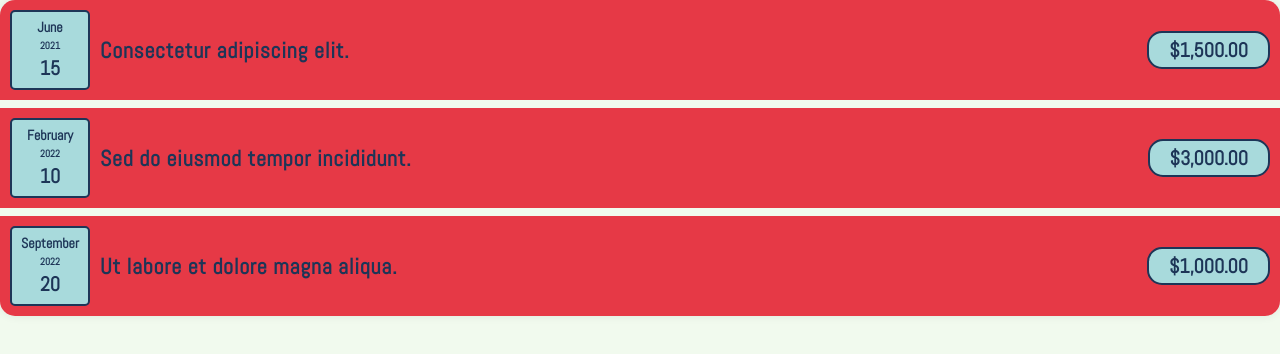
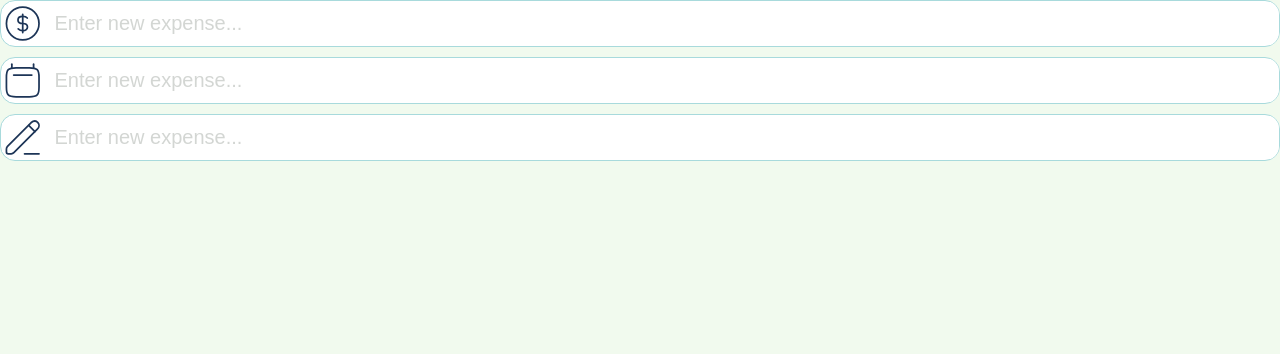
Before and after one commit to BasheerRajeh/React-Expenses-App, a React (Create React App) app: page / in a window 1280 px wide. Shown: the top 354 px of the page. Built offline with nearby package versions, Linux system fonts and the light colour scheme; the HTML template or start-up script is replaced by a standard one.

Commit message:
Buil Input & Icon Component.

```diff
--- a/src/App.js
+++ b/src/App.js
@@ -1,5 +1,7 @@
 import ExpensesList from "./components/Expenses/ExpensesList";
 import Card from "./components/shared/Card";
+import Icon from "./components/shared/Icon";
+import Input from "./components/shared/Input";
 
 function App() {
   const expenses = [
@@ -21,7 +23,26 @@ function App() {
   ];
 
   return (
-    <ExpensesList expenses={expenses} />
+    <div>
+      <Input
+        name="expense"
+        value=""
+        placeholder="Enter new expense..."
+        icon={"dollar"}
+      />
+      <Input
+        name="expense"
+        value=""
+        placeholder="Enter new expense..."
+        icon={"calendar"}
+      />
+      <Input
+        name="expense"
+        value=""
+        placeholder="Enter new expense..."
+        icon={"pen"}
+      />
+    </div>
   );
 }
 
--- /dev/null
+++ b/src/components/shared/Icon.css
@@ -0,0 +1,6 @@
+.icon {
+    display: inline-block;
+    width: 100%;
+    height: 100%;
+    color: inherit;
+}
--- /dev/null
+++ b/src/components/shared/Icon.jsx
@@ -0,0 +1,13 @@
+import React from "react";
+import sprite from "../../assets/icons/sprite.svg";
+import "./Icon.css";
+
+const Icon = ({ icon, className = "", onClick }) => {
+    return (
+        <svg onClick={onClick} className={`icon ${className}`}>
+            <use xlinkHref={`${sprite}#${icon}`} />
+        </svg>
+    );
+};
+
+export default Icon;
--- /dev/null
+++ b/src/components/shared/Input.css
@@ -0,0 +1,43 @@
+.input-group {
+    display: flex;
+    width: 100%;
+    align-items: center;
+    justify-content: start;
+    margin-bottom: 1rem;
+}
+
+.group-input {
+    align-items: center;
+    background: #fff;
+    border-radius: 15px;
+    border: 1px solid var(--color-secondary);
+    display: flex;
+    justify-content: space-between;
+    overflow: hidden;
+    width: 100%;
+}
+
+.group-input__input {
+    border: 0;
+    flex-grow: 1;
+    font-size: 2rem;
+    outline: none;
+    padding: 1rem;
+    transition: all 0.1s ease-out;
+    width: 100%;
+}
+
+.group-input__input:focus {
+    box-shadow: inset 0 1px 1px rgb(0 0 0 / 8%), 0 0 8px rgb(102 175 233 / 60%);
+}
+
+.group-input__input::placeholder {
+    color: #2323
+}
+
+.group-input__icon {
+    display: inline-block;
+    color: var(--color-heading);
+    width: 45px;
+    height: 45px;
+}
--- /dev/null
+++ b/src/components/shared/Input.jsx
@@ -0,0 +1,33 @@
+import Icon from "./Icon";
+import "./Input.css";
+
+const Input = ({ name, value, label, placeholder, icon }) => {
+    return (
+        <div className="input-group">
+            <label
+                htmlFor={name}
+                className="input-group__label"
+                hidden={label ? false : true}
+            >
+                {label ? label : ""}
+            </label>
+            <div className="group-input">
+                {icon && (
+                    <span className="group-input__icon">
+                        <Icon icon={icon} />
+                    </span>
+                )}
+                <input
+                    type="text"
+                    id={name}
+                    name={name}
+                    value={value}
+                    placeholder={placeholder}
+                    className="group-input__input"
+                />
+            </div>
+        </div>
+    );
+};
+
+export default Input;
--- a/src/index.css
+++ b/src/index.css
@@ -9,6 +9,11 @@
   --color-secondary: #a8dadc;
   --color-heading: #1d3557;
   --color-body: #457b9d;
+}
+
+::selection {
+  background: var(--color-primary);
+  color: #fff;
 }
 
 html {
```
Also changed, not shown: src/assets/icons/sprite.svg (added).
